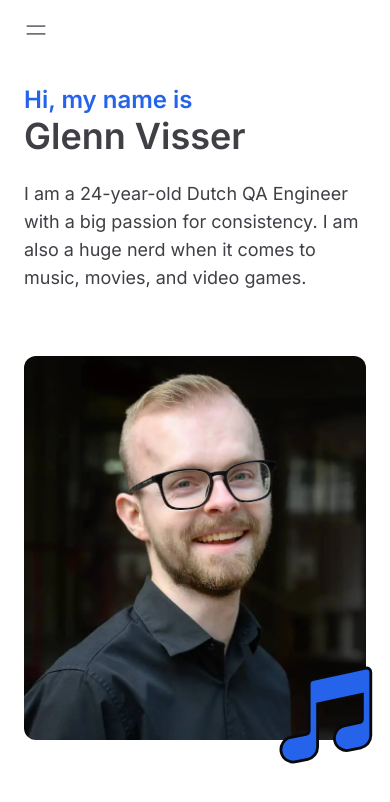
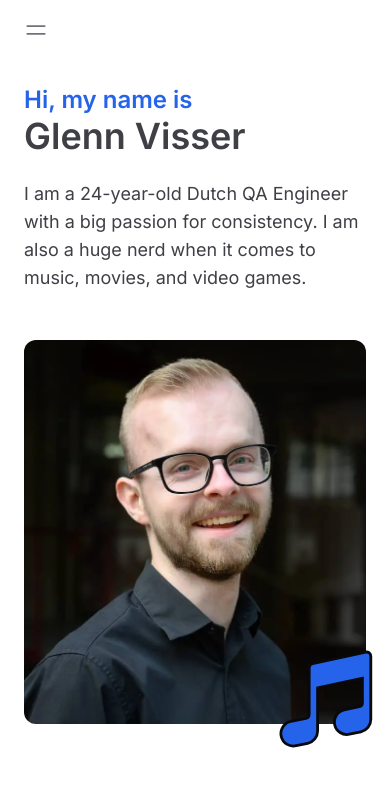
Before and after one commit to GVisser1/Website, a Next.js app: page / in a window 390 px wide. Shown: the top 802 px of the page. Built offline with nearby package versions, Linux system fonts and the light colour scheme.

Commit message:
Fix height of home page not scaling correctly on mobile

```diff
--- a/src/app/(home)/page.tsx
+++ b/src/app/(home)/page.tsx
@@ -4,7 +4,7 @@ import profileImg from "@/images/profile.webp";
 import Icon from "@/components/icon";
 
 const HomePage = (): JSX.Element => (
-  <div className="grid grid-cols-1 justify-between gap-4 md:h-full md:grid-cols-2 md:items-center md:gap-14 xl:gap-20">
+  <div className="h-full justify-between gap-4 md:grid md:grid-cols-2 md:items-center md:gap-14 xl:gap-20">
     <div className="space-y-6">
       <div className="space-y-2">
         <h1 className="text-4xl font-semibold text-zinc-700 dark:text-white sm:text-5xl">
```
Also changed, not shown: package.json (line endings or trailing spaces).
